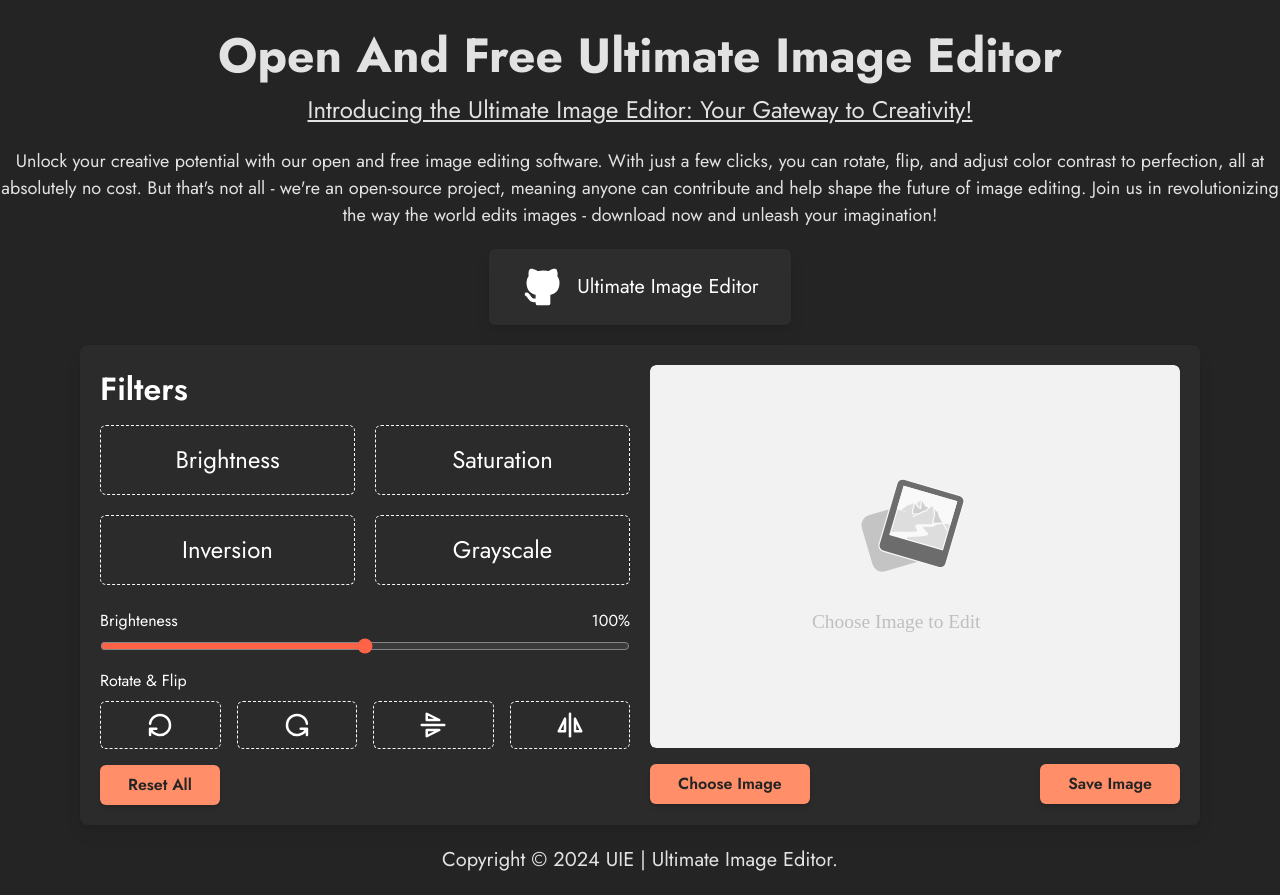
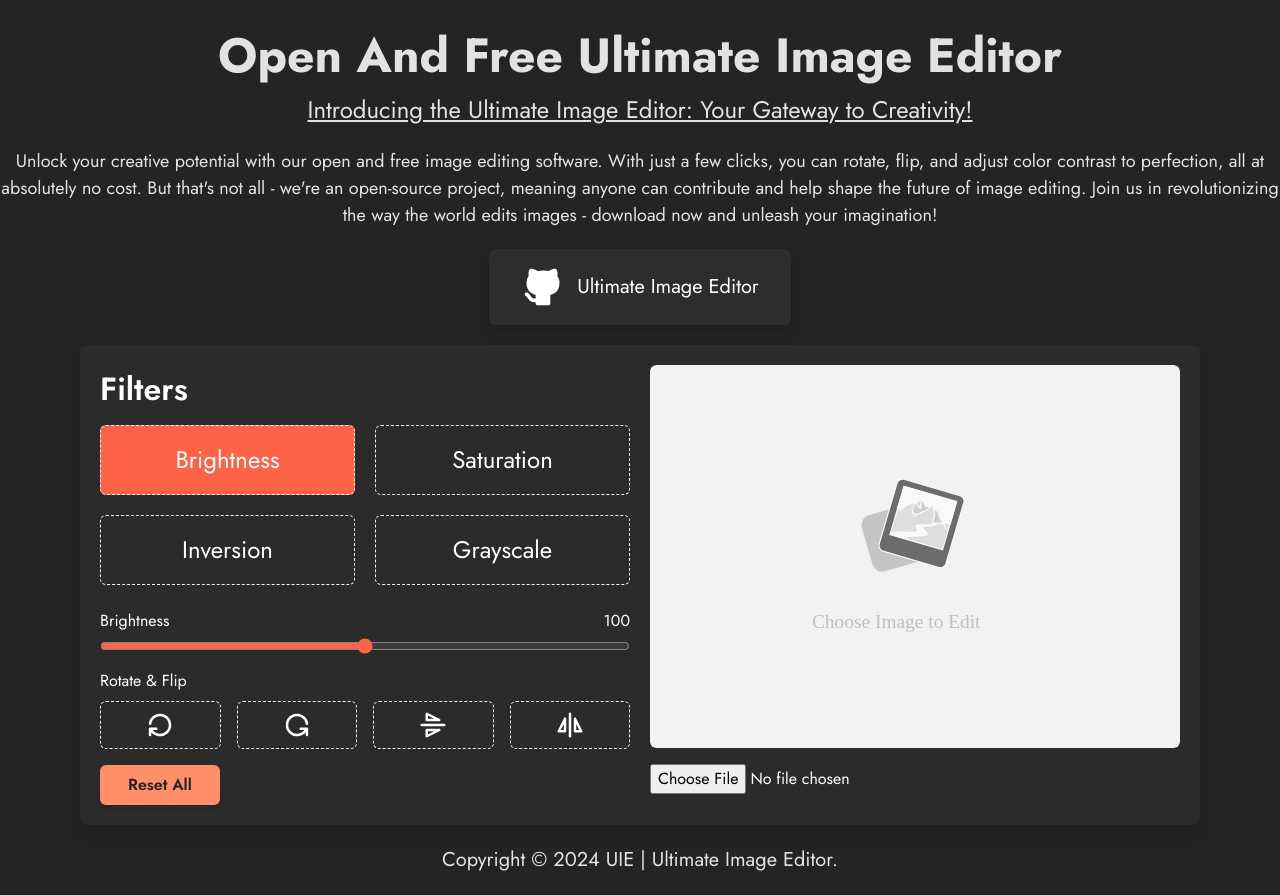
Before and after one commit to mohit838/ultimate-image-editor, a React (Vite) app: page / in a window 1280 px wide. Built offline with nearby package versions, Linux system fonts and the light colour scheme.

Commit message:
filter option is working with value changes not in image

```diff
--- a/src/components/ImageEditor/ImageEditor.tsx
+++ b/src/components/ImageEditor/ImageEditor.tsx
@@ -1,4 +1,52 @@
+import { useState } from 'react';
+
 const ImageEditor = () => {
+  const [brightness, setBrightness] = useState(100);
+  const [saturation, setSaturation] = useState(100);
+  const [inversion, setInversion] = useState(0);
+  const [grayscale, setGrayscale] = useState(0);
+  const [currentFilter, setCurrentFilter] = useState<string>('Brightness');
+  // const [rotate, setRotate] = useState(0);
+  // const [flipHorizontal, setFlipHorizontal] = useState(1);
+  // const [flipVertical, setFlipVertical] = useState(1);
+  const [imageFile, setImageFile] = useState<File | null>(null);
+
+  const loadImage = (e: React.ChangeEvent<HTMLInputElement>) => {
+    const file: File | null = e.target.files ? e.target.files[0] : null;
+    if (!file) return;
+    setImageFile(file);
+  };
+
+  // eslint-disable-next-line @typescript-eslint/ban-ts-comment
+  //@ts-ignore
+  const handleChangeControlValue = (controlName: string, value) => {
+    switch (controlName) {
+      case 'Brightness':
+        setBrightness(value);
+        break;
+      case 'Saturation':
+        setSaturation(value);
+        break;
+      case 'Inversion':
+        setInversion(value);
+        break;
+      case 'Grayscale':
+        setGrayscale(value);
+        break;
+      default:
+        break;
+    }
+    setCurrentFilter(controlName);
+  };
+
+  const handleResetFilters = () => {
+    setBrightness(100);
+    setSaturation(100);
+    setInversion(0);
+    setGrayscale(0);
+    setCurrentFilter('Brightness');
+  };
+
   return (
     <div className='grid grid-cols-1 tablet:grid-cols-2 gap-5 p-5'>
       {/* left */}
@@ -9,16 +57,48 @@ const ImageEditor = () => {
           <div className=''>
             <label className='text-[2rem] font-semibold'>Filters</label>
             <div className='grid grid-cols-1 tablet:grid-cols-2 gap-5 py-3'>
-              <button id='brightness' className='control-options'>
+              <button
+                id='brightness'
+                className={`${
+                  currentFilter === 'Brightness'
+                    ? 'control-options bg-[#ff6347]'
+                    : 'control-options'
+                }`}
+                onClick={() => setCurrentFilter('Brightness')}
+              >
                 Brightness
               </button>
-              <button id='saturation' className='control-options'>
+              <button
+                id='saturation'
+                className={`${
+                  currentFilter === 'Saturation'
+                    ? 'control-options bg-[#ff6347]'
+                    : 'control-options'
+                }`}
+                onClick={() => setCurrentFilter('Saturation')}
+              >
                 Saturation
               </button>
-              <button id='inversion' className='control-options'>
+              <button
+                id='inversion'
+                className={`${
+                  currentFilter === 'Inversion'
+                    ? 'control-options bg-[#ff6347]'
+                    : 'control-options'
+                }`}
+                onClick={() => setCurrentFilter('Inversion')}
+              >
                 Inversion
               </button>
-              <button id='grayscale' className='control-options'>
+              <button
+                id='grayscale'
+                className={`${
+                  currentFilter === 'Grayscale'
+                    ? 'control-options bg-[#ff6347]'
+                    : 'control-options'
+                }`}
+                onClick={() => setCurrentFilter('Grayscale')}
+              >
                 Grayscale
               </button>
             </div>
@@ -27,15 +107,38 @@ const ImageEditor = () => {
           {/* Filter Range Control */}
           <div className='mt-3'>
             <div className='filter-info'>
-              <p className='name'>Brighteness</p>
-              <p className='value'>100%</p>
+              <p className='name'>{currentFilter}</p>
+              <p className='value'>
+                {currentFilter === 'Brightness'
+                  ? brightness
+                  : currentFilter === 'Saturation'
+                  ? saturation
+                  : currentFilter === 'Inversion'
+                  ? inversion
+                  : grayscale}
+              </p>
             </div>
             <input
               className='slider-range'
               type='range'
-              value='100'
+              value={
+                currentFilter === 'Brightness'
+                  ? brightness
+                  : currentFilter === 'Saturation'
+                  ? saturation
+                  : currentFilter === 'Inversion'
+                  ? inversion
+                  : grayscale
+              }
               min='0'
-              max='200'
+              max={`${
+                currentFilter === 'Inversion' || currentFilter === 'Grayscale'
+                  ? '100'
+                  : '200'
+              }`}
+              onChange={(e) =>
+                handleChangeControlValue(currentFilter, e.target.value)
+              }
             />
           </div>
 
@@ -121,18 +224,28 @@ const ImageEditor = () => {
 
         {/* Reset Functions */}
         <div>
-          <button className='btn-primary mt-4'>{'Reset All'}</button>
+          <button className='btn-primary mt-4' onClick={handleResetFilters}>
+            {'Reset All'}
+          </button>
         </div>
       </div>
 
       {/* Right */}
       <div>
         <div className='preview-img'>
-          <img src='/common/image-placeholder.svg' alt='preview-img' />
+          <img
+            src={`${
+              imageFile
+                ? URL.createObjectURL(imageFile)
+                : '/common/image-placeholder.svg'
+            }`}
+            alt='preview-img'
+          />
         </div>
         <div className='mt-4 flex items-center justify-between gap-3'>
-          <button className='btn-primary '>{'Choose Image'}</button>
-          <button className='btn-primary '>{'Save Image'}</button>
+          <input className='' type='file' onChange={loadImage} />
+
+          {imageFile && <button className='btn-primary'>{'Save Image'}</button>}
         </div>
       </div>
     </div>
```
